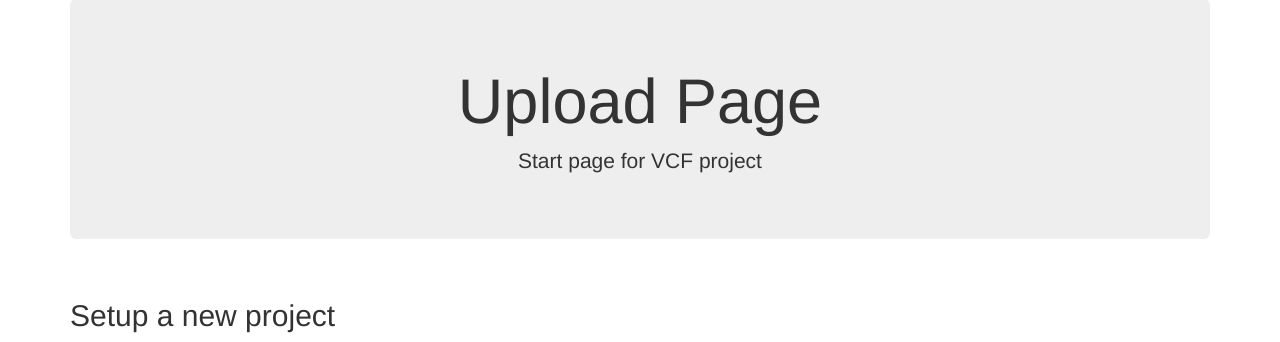
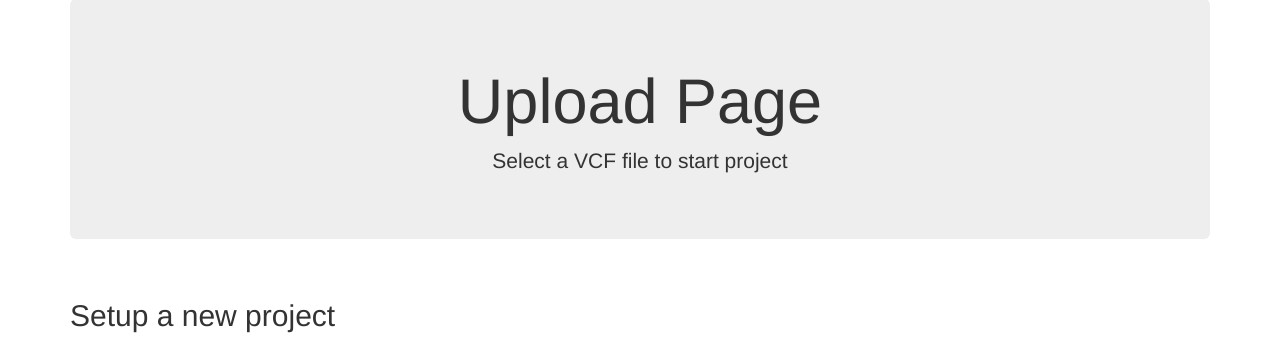
Before and after one commit to apietrelli/myVCF, a Django app: page /upload/ in a window 1280 px wide. Shown: the part 122-464 px from the top of the page. Run offline with Django 3.2, Linux system fonts and the light colour scheme; data that the repository does not hold is empty; some libraries are stand-ins or nearby versions.

Commit message:
Fix description

```diff
--- a/templates/upload.html
+++ b/templates/upload.html
@@ -102,8 +102,8 @@ $(document).ready(function() {
                     for (var i=0, iLen=radios_tx.length; i<iLen; i++) {
                         radios_tx[i].disabled = false;
                     }
-                    radios_tx[2].disable = true
-                    radios_assembly[2].disable = true
+                    //radios_tx[2].disabled = true
+                    //radios_assembly[2].disabled = true
                 }
                 else{
                     $("#validMsg_vcf_name").html("<p>The VCF is good!<br> Annotation system: "+ annotation + "</p>");
@@ -204,7 +204,7 @@ $(document).ready(function() {
     </div>
     <div class="jumbotron">
         <h1>Upload Page</h1>
-        <p class="lead">Start page for VCF project</p>
+        <p class="lead">Select a VCF file to start project</p>
     </div>
     <div class="row marketing">
         <div>
```
